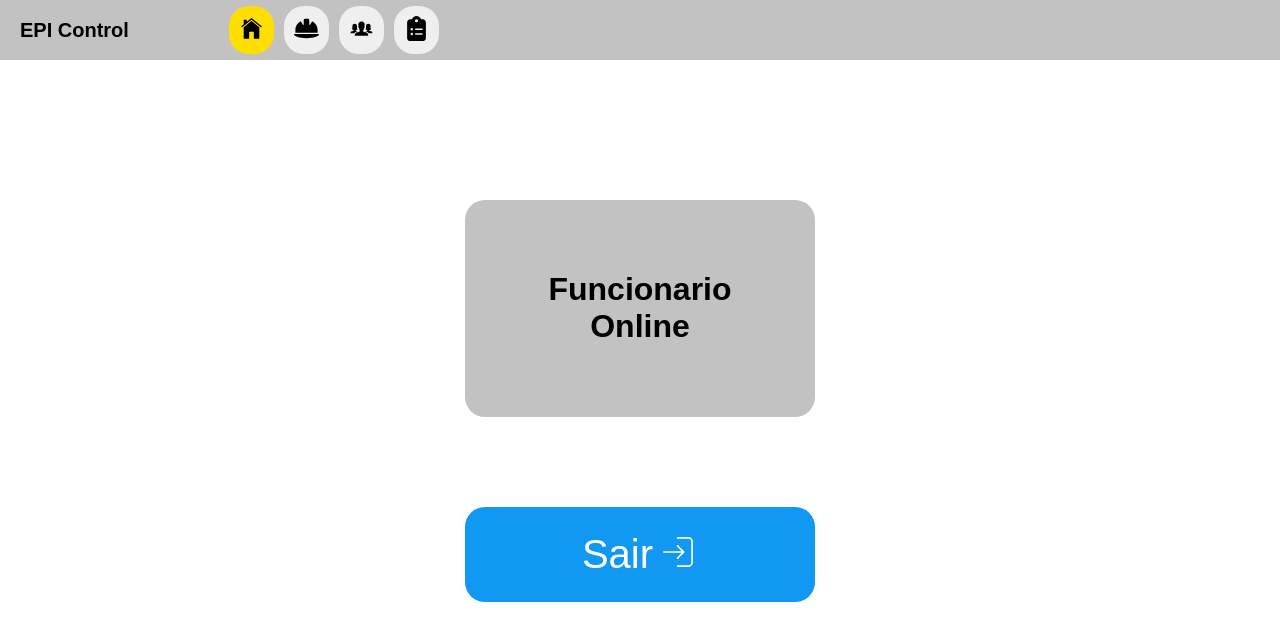
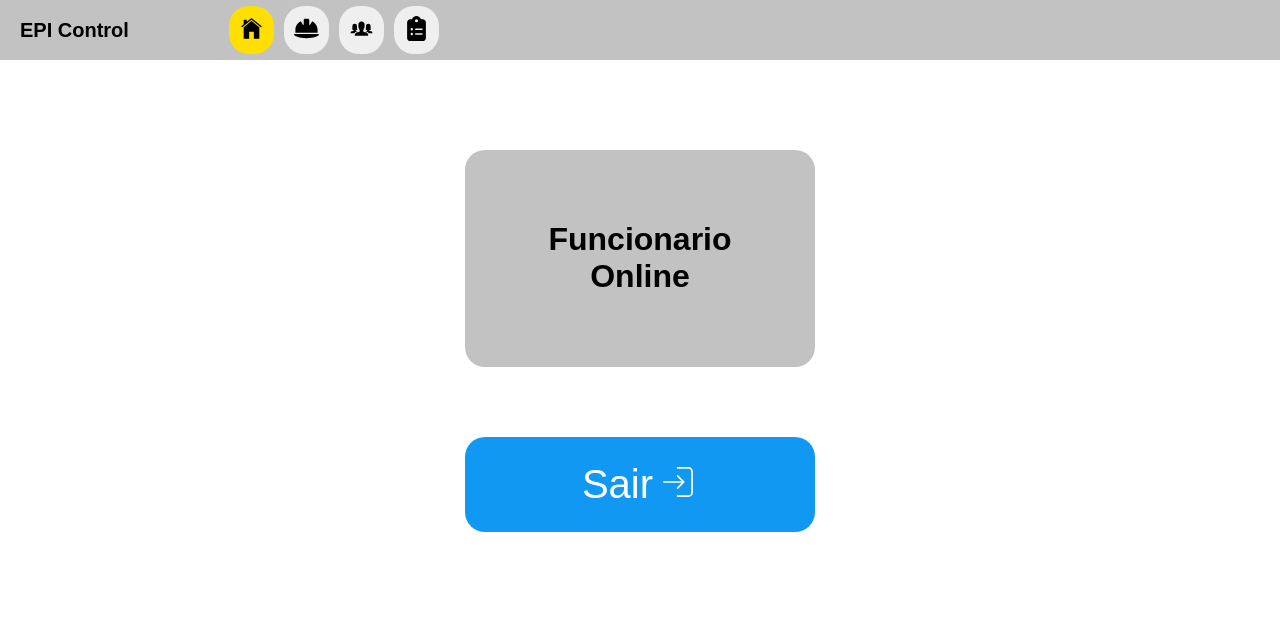
Before and after one commit to Guilherme020205/Projeto-Controle-EPI, a React (Vite) app in the folder frontend/: page /home in a window 1280 px wide. Shown: the top 640 px of the page. Built offline with nearby package versions, Linux system fonts and the light colour scheme.

Commit message:
Listando epis

```diff
--- a/frontend/src/pages/home/epi/index.jsx
+++ b/frontend/src/pages/home/epi/index.jsx
@@ -1,16 +1,21 @@
 import axios from 'axios';
+import { useEffect } from 'react';
 
 export default function PgEpis() {
 
-    async function listarEpis() {
+    useEffect(() => {
+        listarEpis()
+    },[])
 
+    const listarEpis = async () => {
         try{
             const url = "http://localhost:8080/epiController";
+            const resposta = await axios.get(url)
+            console.log(resposta.data)
 
-        } catch {
-
+        } catch(error) {
+            console.log(error)
         }
-
     }
 
     return (
--- a/frontend/src/pages/home/style.css
+++ b/frontend/src/pages/home/style.css
@@ -3,8 +3,8 @@
     flex-direction: column;
     width: 100%;
     align-items: center;
-    gap: 90px;
-    margin-top: 200px;
+    gap: 70px;
+    margin-top: 150px;
 
 }
 
@@ -38,8 +38,5 @@
         font-size: 40px;
         cursor: pointer;
 
-        .icon-CiLogout {
-            /* font-size: 80px; */
-        }
     }
 }
```
